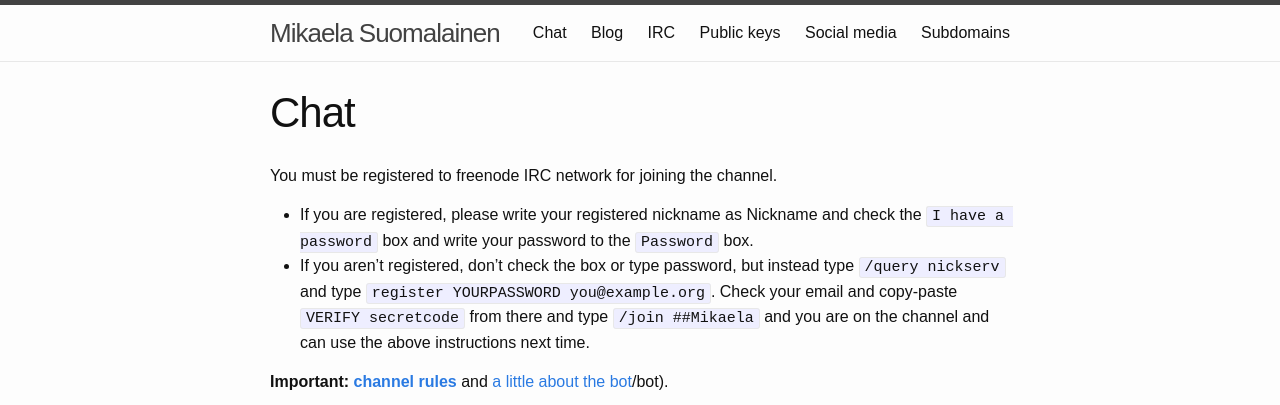
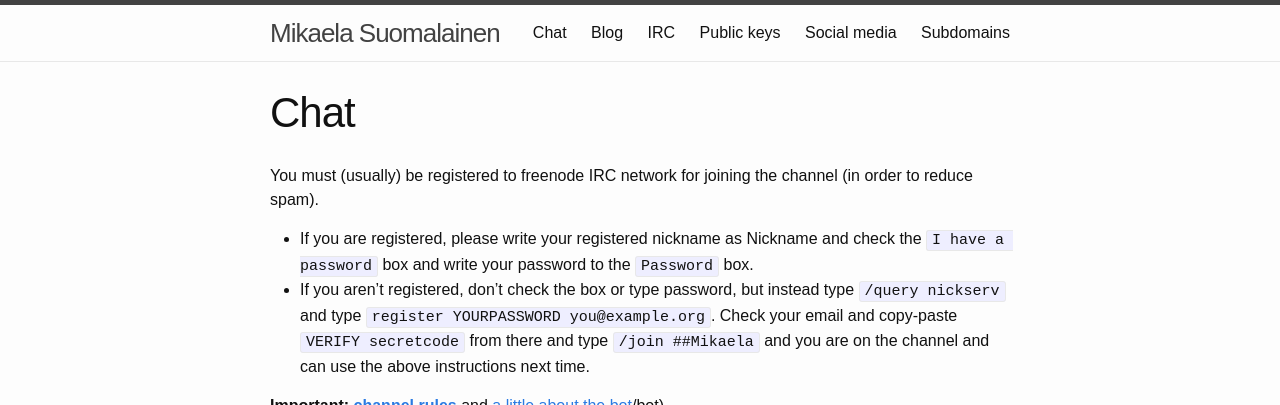
Before and after one commit to Mikaela/mikaela.github.io, a Jekyll site: the page built from pages/chat.markdown, in a window 1280 px wide, cut to the strip 0-405 px from the top of the page. Built offline with Jekyll 4.4.1, drawn with Linux system fonts in a browser that asks for light colours; Markdown is read by kramdown in place of the engine named in the settings.

Commit message:
pages/chat: usually registered*
ref #66

```diff
--- a/pages/chat.markdown
+++ b/pages/chat.markdown
@@ -5,7 +5,8 @@ title: "Chat"
 excerpt: "Webchat of my IRC channel."
 ---
 
-You must be registered to freenode IRC network for joining the channel.
+You must (usually) be registered to freenode IRC network for joining the
+channel (in order to reduce spam).
 * If you are registered, please write your registered nickname as Nickname
   and check the `I have a password` box and write your password to the
   `Password` box.
```
